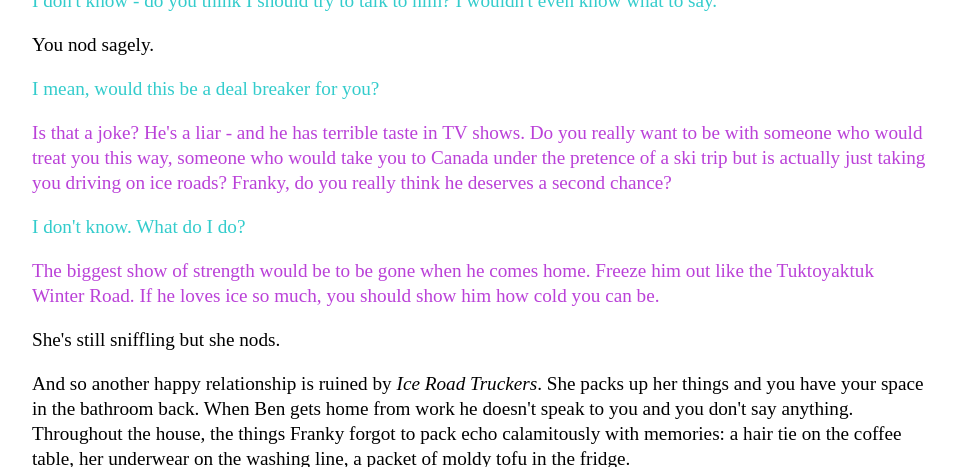
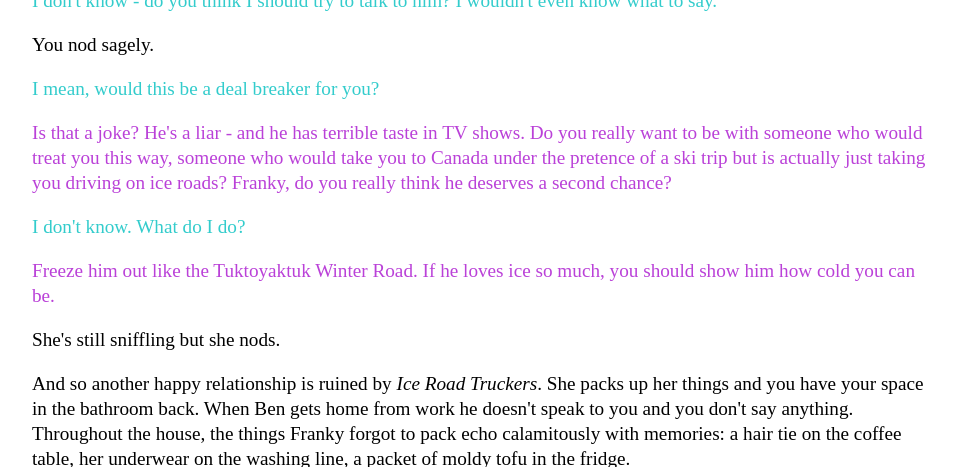
Before and after one commit to Pinelife/pinelife.github.io, a Jekyll site: the page Hellhole/Room8.html, which Jekyll copies as it is, in a window 1280 px wide and 900 px high, scrolled down 3006 px, cut to the strip 0-467 px from the top of the window. Shown: the whole strip, without its empty margins (160-1116 px from the left). Built offline with Jekyll 4.4.1, drawn with Linux system fonts in a browser that asks for light colours.

Commit message:
Update Room8.html

```diff
--- a/Hellhole/Room8.html
+++ b/Hellhole/Room8.html
@@ -189,8 +189,7 @@
   <p class="Franky">
 I don't know. What do I do?</p>
   <p class="lauria">
-  The biggest show of strength would be to be gone when he comes home. Freeze him out like the Tuktoyaktuk Winter Road. If he
-loves ice so much, you should show him how cold you can be.</p>
+Freeze him out like the Tuktoyaktuk Winter Road. If he loves ice so much, you should show him how cold you can be.</p>
   <p>
   She's still sniffling but she nods.
     </p>
```
